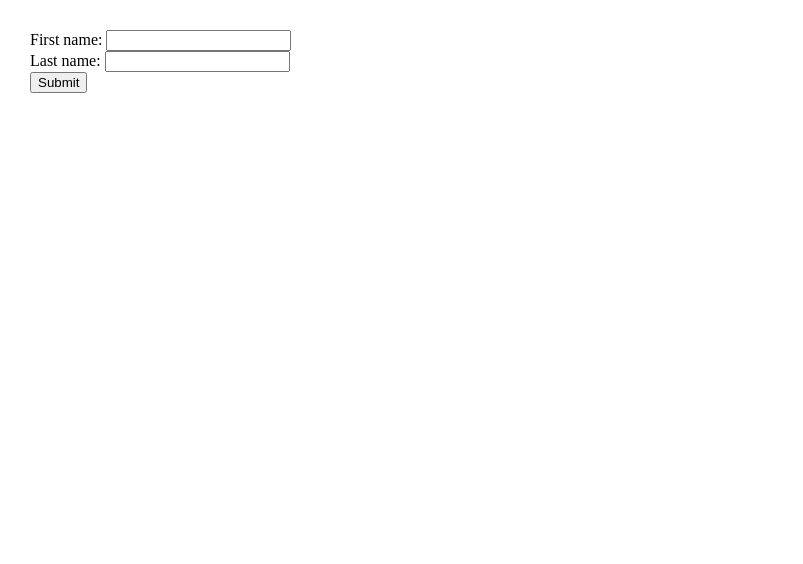
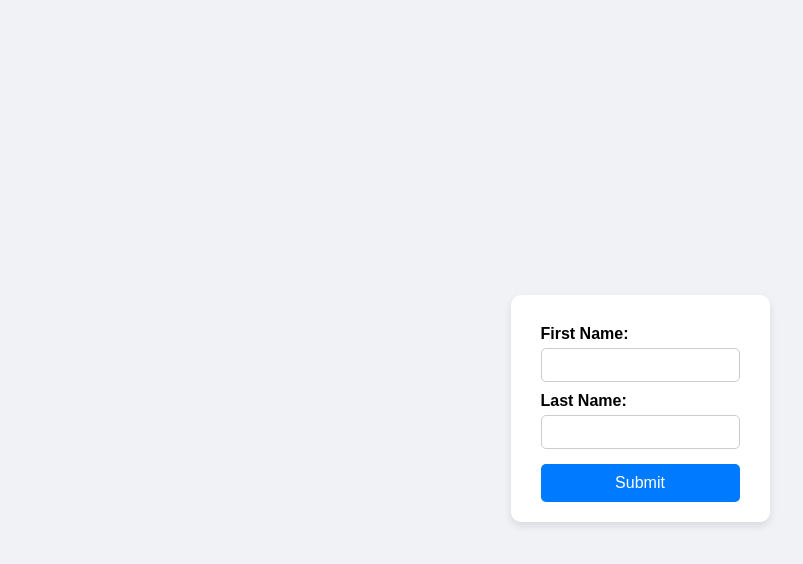
Before and after one commit to acciojob/form-login-Anjan1204, a website: page main.html in a window 1280 px wide. Shown: the whole page, without its empty margins (0-803 px from the left). Drawn offline with Linux system fonts and the light colour scheme.

Commit message:
created a submission

```diff
--- a/main.html
+++ b/main.html
@@ -1,26 +1,23 @@
 <!DOCTYPE html>
+<html lang="en">
+<head>
+  <meta charset="UTF-8">
+  <title>Full Name Form</title>
+  <link rel="stylesheet" href="styles.css">
+</head>
+<body>
+  <div class="form-container">
+    <form id="nameForm" onsubmit="getFormvalue(event)">
+      <label for="fname">First Name:</label>
+      <input type="text" name="fname" id="fname" required />
 
-<html>
+      <label for="lname">Last Name:</label>
+      <input type="text" name="lname" id="lname" required />
 
-<head>
-	<meta charset=utf-8 />
-		<title>Return first and last name from a form</title>
-		<style type="text/css">
-			body {margin: 30px;}
-		</style>
-	<link rel="stylesheet" href="styles.css">
-</head>
+      <button type="submit">Submit</button>
+    </form>
+  </div>
 
-<body>
-	<form id="form1" onsubmit="getFormvalue()">
-		First name: <input type="text" name="fname"><br>
-		Last name: <input type="text" name="lname"><br>
-		<input type="submit" value="Submit">
-	</form>
-
-    <script type="text/javascript" src="./script.js">
-</script>
-
+  <script src="script.js"></script>
 </body>
-
 </html>
--- a/script.js
+++ b/script.js
@@ -1,4 +1,14 @@
-function getFormvalue() {
-    //Write your code here
+function getFormvalue(event) {
+  event.preventDefault(); // prevent form from refreshing page
 
+  const firstName = document.querySelector('input[name="fname"]').value.trim();
+  const lastName = document.querySelector('input[name="lname"]').value.trim();
+
+  const fullName = `${firstName} ${lastName}`.trim();
+
+  if (!firstName && !lastName) {
+    alert("Please enter your first and last name.");
+  } else {
+    alert(fullName);
+  }
 }
--- a/styles.css
+++ b/styles.css
@@ -1 +1,48 @@
-/*  your css code here. If applicable */
+body {
+  font-family: Arial, sans-serif;
+  background-color: #f0f2f5;
+  display: flex;
+  height: 100vh;
+  justify-content: center;
+  align-items: center;
+}
+
+.form-container {
+  background: #fff;
+  padding: 20px 30px;
+  border-radius: 10px;
+  box-shadow: 0 4px 8px rgba(0,0,0,0.1);
+}
+
+form {
+  display: flex;
+  flex-direction: column;
+}
+
+label {
+  margin-top: 10px;
+  margin-bottom: 5px;
+  font-weight: bold;
+}
+
+input {
+  padding: 8px;
+  font-size: 14px;
+  border: 1px solid #ccc;
+  border-radius: 5px;
+}
+
+button {
+  margin-top: 15px;
+  padding: 10px;
+  font-size: 16px;
+  background-color: #007bff;
+  color: white;
+  border: none;
+  border-radius: 5px;
+  cursor: pointer;
+}
+
+button:hover {
+  background-color: #0056b3;
+}
```
